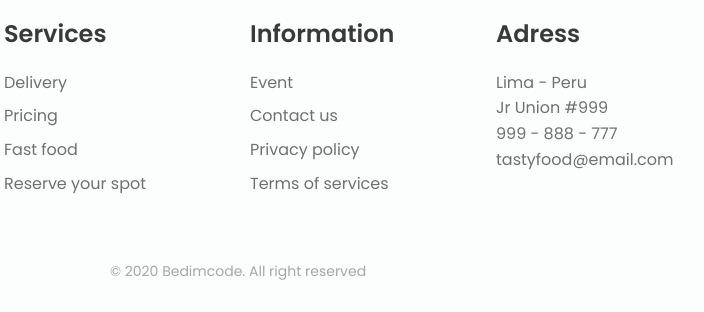
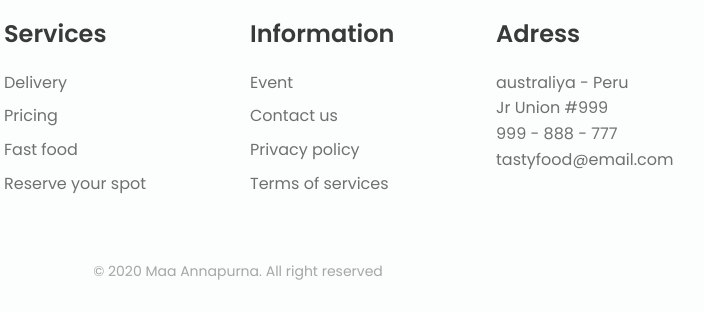
Before and after one commit to divyanshmmm/maa-annapurna, a plain HTML site: page index.html in a window 1280 px wide. Shown: the part 3828-4140 px from the top of the page, 402-1106 px from the left. Drawn offline with nearby package versions, Linux system fonts and the light colour scheme.

Commit message:
Update index.html
update copyrights

```diff
--- a/index.html
+++ b/index.html
@@ -461,7 +461,7 @@
                 <div class="footer__content">
                     <h3 class="footer__title">Adress</h3>
                     <ul>
-                        <li>Lima - Peru</li>
+                        <li>australiya - Peru</li>
                         <li>Jr Union #999</li>
                         <li>999 - 888 - 777</li>
                         <li>tastyfood@email.com</li>
@@ -469,7 +469,7 @@
                 </div>
             </div>
 
-            <p class="footer__copy">&#169; 2020 Bedimcode. All right reserved</p>
+            <p class="footer__copy">&#169; 2020 Maa Annapurna. All right reserved</p>
         </footer>
 
         <!--========== SCROLL REVEAL ==========-->
```
